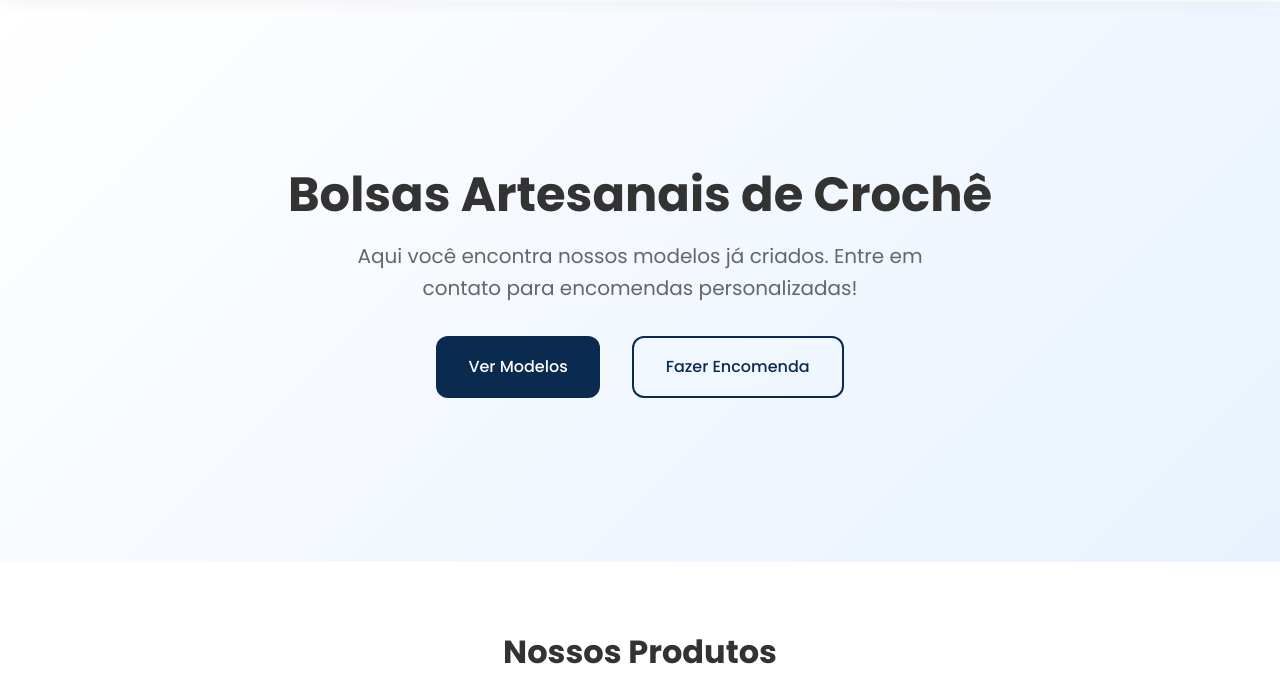
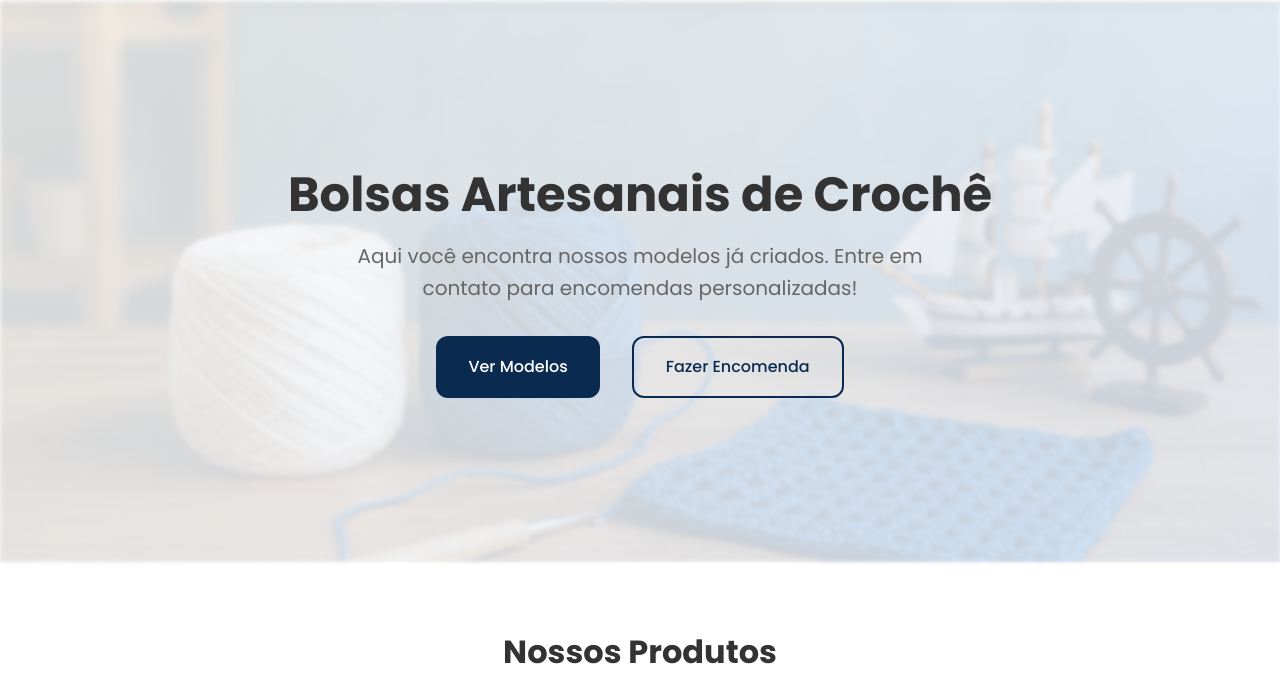
Before and after one commit to rickeew/leme.croche, a plain HTML site: page index.html in a window 1280 px wide. Shown: the part 78-768 px from the top of the page. Drawn offline with Linux system fonts and the light colour scheme.

Commit message:
feat: image in hero section

```diff
--- a/styles.css
+++ b/styles.css
@@ -273,10 +273,29 @@ html {
     align-items: center;
     padding: var(--spacing-lg) 0;
     margin-top: 80px;
+    position: relative;
     background: linear-gradient(135deg, var(--background) 0%, var(--secondary-color) 100%);
 }
 
+.hero::before {
+    content: '';
+    position: absolute;
+    top: 0;
+    left: 0;
+    right: 0;
+    bottom: 0;
+    background-image: url('images/HeroSection.jpg');
+    background-size: cover;
+    background-position: center;
+    background-repeat: no-repeat;
+    opacity: 0.15;
+    filter: blur(2px);
+    z-index: 1;
+}
+
 .hero-content {
+    position: relative;
+    z-index: 2;
     flex: 1;
     padding: 0 var(--spacing-sm);
     text-align: center;
```
Also changed, not shown: images/HeroSection.jpg (added).
